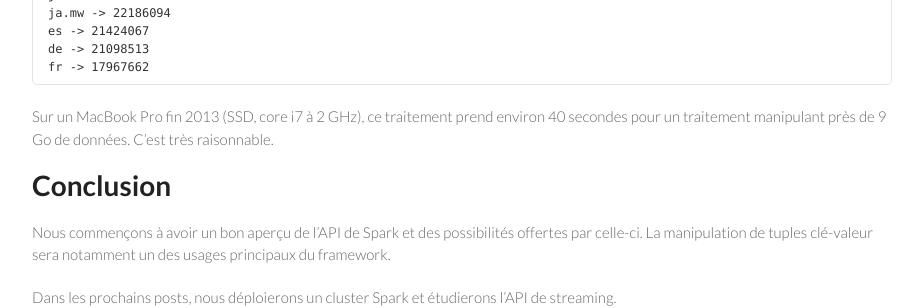
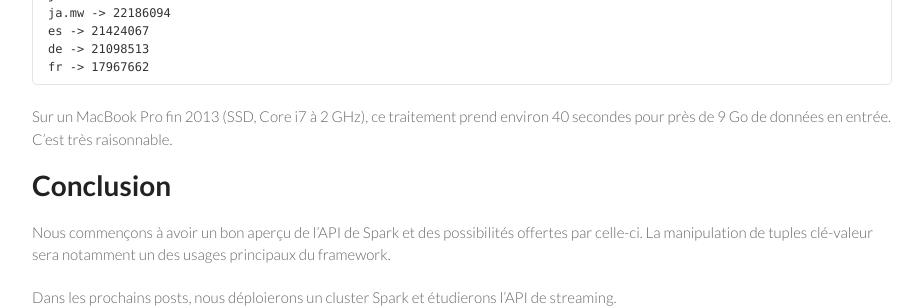
Before and after one commit to aseigneurin/aseigneurin.github.io, a Jekyll site: the page built from _posts/2014-11-06-mapreduce-et-manipulations-par-cles-avec-apache-spark.md, in a window 1280 px wide and 900 px high, scrolled down 4966 px. Shown: the part 385-693 px from the top of the window, without its empty margins (178-1101 px from the left). Built offline with Jekyll 4.4.1, drawn with Linux system fonts in a browser that asks for light colours; nearby versions of some CDN libraries.

Commit message:
- cosmetic

```diff
--- a/_posts/2014-11-06-mapreduce-et-manipulations-par-cles-avec-apache-spark.md
+++ b/_posts/2014-11-06-mapreduce-et-manipulations-par-cles-avec-apache-spark.md
@@ -260,7 +260,7 @@ Le résultat obtenu est le suivant :
     de -> 21098513
     fr -> 17967662
 
-Sur un MacBook Pro fin 2013 (SSD, core i7 à 2 GHz), ce traitement prend environ 40 secondes pour un traitement manipulant près de 9 Go de données. C'est très raisonnable.
+Sur un MacBook Pro fin 2013 (SSD, Core i7 à 2 GHz), ce traitement prend environ 40 secondes pour près de 9 Go de données en entrée. C'est très raisonnable.
 
 # Conclusion
 
```
